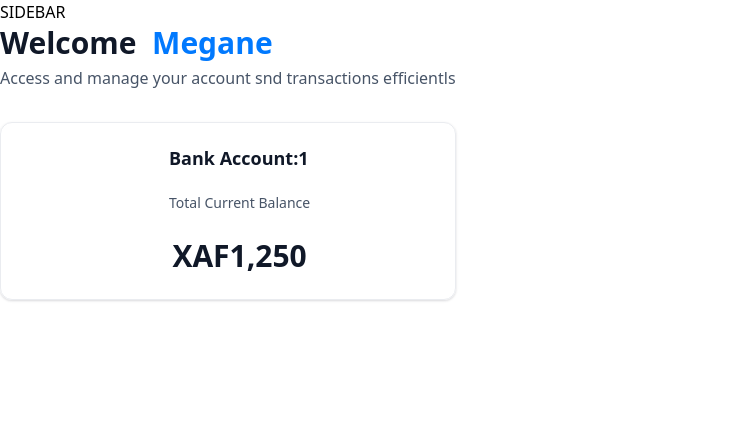
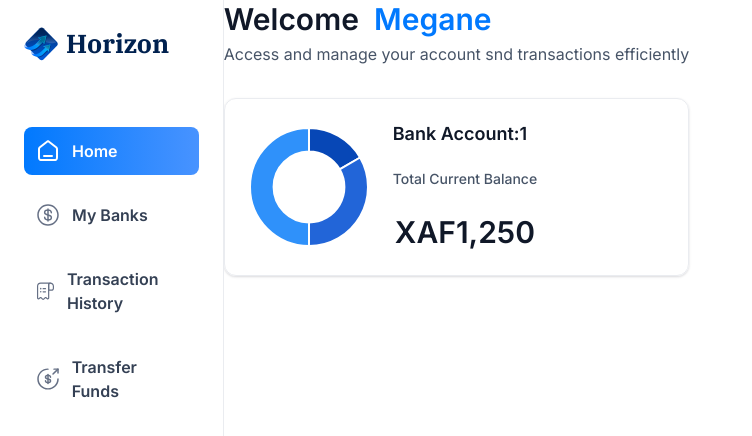
Before and after one commit to meganeshinaida/Horizon-banking-app, a Next.js app: page / in a window 1280 px wide. Shown: the top 436 px of the page, without its empty margins (0-752 px from the left). Built offline with nearby package versions, Linux system fonts and the light colour scheme.

Commit message:
side bar progression,dognutchart visibible now and mobile navigation in progression

```diff
--- a/app/(root)/layout.tsx
+++ b/app/(root)/layout.tsx
@@ -1,12 +1,26 @@
+import MobileNav from "@/components/ui/MobileNav";
+import SideBar from "@/components/ui/SideBar";
+import Image from "next/image";
+
 export default function RootLayout({
   children,
 }: Readonly<{
   children: React.ReactNode;
 }>) {
+  const loggedIn = { firstName: "Megane" ,lastName:"Doe"};
   return (
-    <main>
-        SIDEBAR
-        {children}
+    <main className="flex h-screen w-full font-inter">
+     <SideBar user={loggedIn}/>
+     <div className="flex size-full flex-col">
+      <div className="root-layout">
+        <Image src="/icons/logo.svg" width={30} height={30} alt="menu icon"/>
+         <div className="">
+          <MobileNav user = {loggedIn}/>
+         </div>
+      </div>
+      {children}
+     </div>
+
     </main>
   );
 }
--- a/app/(root)/page.tsx
+++ b/app/(root)/page.tsx
@@ -1,4 +1,4 @@
-import HeaderBox from '@/components/HeaderBox'
+import HeaderBox from '@/components/ui/HeaderBox'
 import TotalBalanceBox from '@/components/ui/TotalBalanceBox'
 import React from 'react'
 
@@ -13,7 +13,7 @@
         type = "greeting"
         title="Welcome"
         user={loggedIn?.firstName || 'Guest'}
-        subtext="Access and manage your account snd transactions efficientls"
+        subtext="Access and manage your account snd transactions efficiently"
         />
         <TotalBalanceBox
         account={[]}
--- a/components/ui/DoughnutChart.tsx
+++ b/components/ui/DoughnutChart.tsx
@@ -1,17 +1,32 @@
 "use client"
-import { Chart as ChartJS,ArcElement,Tooltip,Legend } from 'chart.js'
+import { Chart as ChartJS, ArcElement, Tooltip, Legend } from 'chart.js'
+import type { ChartData } from 'chart.js'
 import { Doughnut } from 'react-chartjs-2'
+
+ChartJS.register(ArcElement, Tooltip, Legend)
+
 const DoughnutChart = ({accounts}:DoughnutChartProps) => {
-    // const data = [
-    //     {
-    //     datasets:{
-    //         label:'Banks',
-    //         data:[1250,2500,3750],
-    //         backgroundColor:['#0747b5','#2265d8','#2f91fa'],
-    //     }
-    //    ],
+const data: ChartData<'doughnut', number[], string> = {
+  datasets:[
+    {
+      label:'Banks',
+      data:[1250,2500,3750],
+      backgroundColor:['#0747b6','#2265d8','#2f91fa']
+    }
+  ],
+  labels:['Bank 1','Bank 2','Bank 3']
+}
 
-  return <Doughnut data={[]}/>
+  return <Doughnut data={data}
+  options={{
+    cutout:'60%',
+    plugins:{
+    legend:{
+      display:false
+    }
+    }
+  }}
+  />
 }
 
 export default DoughnutChart
--- /dev/null
+++ b/components/ui/MobileNav.tsx
@@ -0,0 +1,11 @@
+import React from 'react'
+
+const MobileNav = ({user}:MobileNavProps) => {
+  return (
+    <div>
+
+    </div>
+  )
+}
+
+export default MobileNav
--- /dev/null
+++ b/components/ui/SideBar.tsx
@@ -0,0 +1,51 @@
+"use client"
+import { ITEMS, sidebarLinks } from '@/constants'
+import { cn } from '@/lib/utils'
+import Image from 'next/image'
+import Link from 'next/link'
+import { usePathname } from 'next/navigation'
+import React from 'react'
+
+const SideBar = ({user}:SiderbarProps) => {
+    const pathname = usePathname()
+  return (
+    <section className='sidebar'>
+      <nav className='flex flex-col gap-4'>
+      <Link href ='/' className='mb-12 cursor-pointer  flex items-center gap-2'>
+        <Image
+        src='/icons/logo.svg'
+        width={34}
+        height={34}
+        alt='Horizon Logo'
+        className='size-[24]'
+        />
+        <h1 className='sidebar-logo'>Horizon</h1>
+      </Link>
+      {
+        sidebarLinks.map((item)=>{
+            const isActive=pathname === item.route  || pathname.startsWith(`${item.route}`)
+            return(
+                <Link href={item.route} key={item.label} className={cn('sidebar-link',{
+                    'bg-bank-gradient' : isActive})}>
+                        <div className='relative size-6'>
+                            <Image
+                             src={item.imgURL}
+                             alt={item.label}
+                             fill
+                             className={cn({
+                                'brightness-[3] invert-0': isActive,
+                             })}
+                            />
+                        </div>
+                      <p className={cn('sidebar-label',{'!text-white':isActive })}>{item.label}</p>  </Link>
+            )
+        })
+      }
+      USER
+      </nav>
+    FOOTER
+    </section>
+  )
+}
+
+export default SideBar
--- a/components/ui/TotalBalanceBox.tsx
+++ b/components/ui/TotalBalanceBox.tsx
@@ -1,4 +1,5 @@
 import AnimatedCounter from './AnimatedCounter'
+import DoughnutChart from './DoughnutChart'
 
 const TotalBalanceBox = ({
     accounts =[],totalBanks,totalCurrentBalance
@@ -7,6 +8,7 @@
     <section className='total-balance'>
      <div className='total-balance-chart'>
 {/* Doughnut Chart */}
+<DoughnutChart accounts={accounts} />
      </div>
      <div className="flex flex-col gap-6">
         <h2 className='header-2'>
@@ -16,9 +18,9 @@
             <p className="total-balance-label">
                 Total Current Balance
             </p>
-            <p className="total-balance-amount flex-center gap-2">
+            <div className="total-balance-amount flex-center gap-2">
             <AnimatedCounter amount= {totalCurrentBalance}/>
-            </p>
+            </div>
 
         </div>
      </div>
```
Also changed, not shown: components/ui/HeaderBox.tsx (renamed from components/HeaderBox.tsx).
